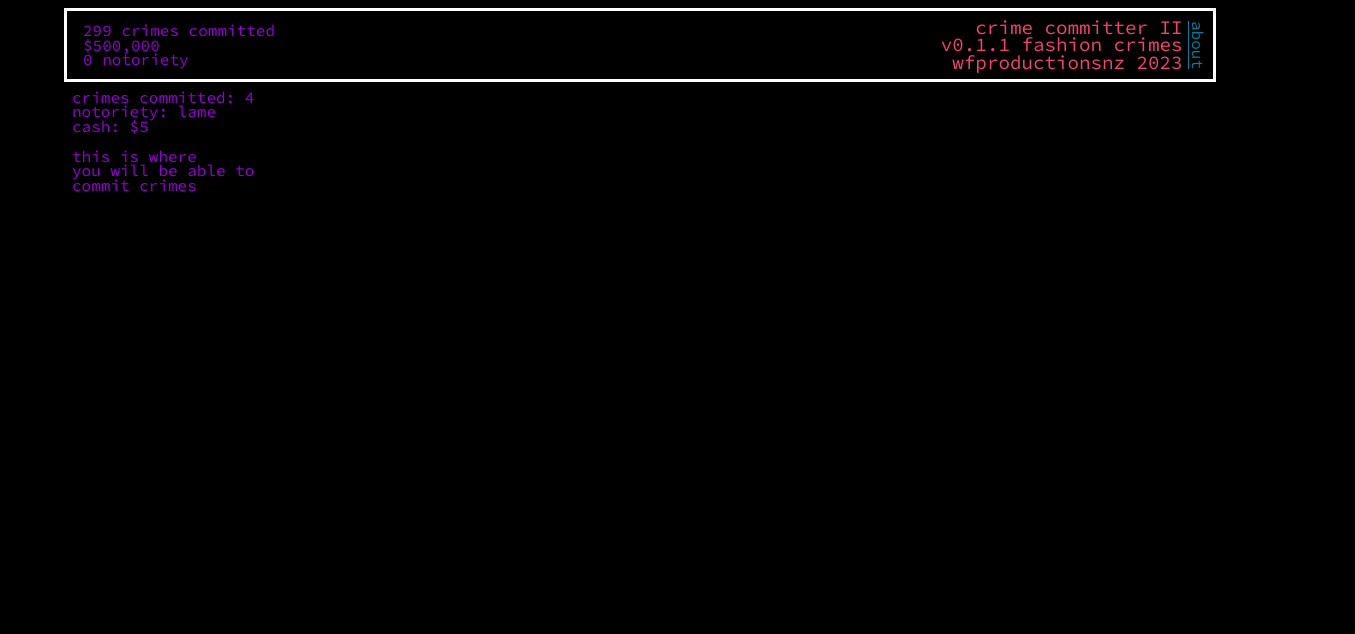
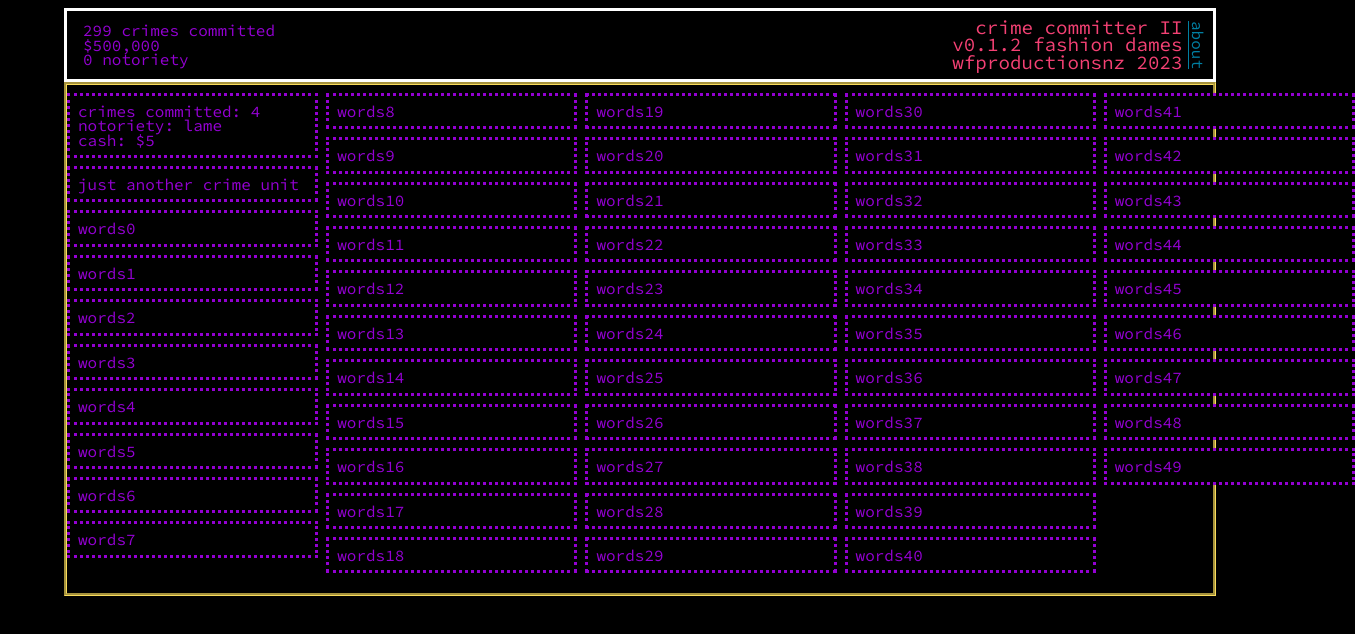
Before and after one commit to rodtronics/crimecommitter2, a plain HTML site: page index.html in a window 1280 px wide. Shown: the whole page, 1355 px wide, since content can reach past the window. Drawn offline with Linux system fonts and the light colour scheme; a web font is replaced by a local one.

Commit message:
fonts and wraps
have a fake div builder to test wrapping and it works

tidied up fonts a bit and gave me a bit of choice

```diff
--- a/index.html
+++ b/index.html
@@ -11,11 +11,13 @@
 
     <link rel="icon" type="image/x-icon" href="images/faviconc64.png">
 
+    <!-- import a lot of fonts lol -->
     <link rel="preconnect" href="https://fonts.googleapis.com">
     <link rel="preconnect" href="https://fonts.gstatic.com" crossorigin>
-    <link href="https://fonts.googleapis.com/css2?family=Bebas+Neue&family=Courier+Prime:ital@0;1&family=IBM+Plex+Mono:ital@0;1&family=Major+Mono+Display&family=Source+Code+Pro&family=VT323&display=swap" rel="stylesheet">
+    <link href="https://fonts.googleapis.com/css2?family=Bungee+Shade&family=Courier+Prime:ital@0;1&family=DynaPuff:wght@500&family=Press+Start+2P&family=Redacted+Script&family=Share+Tech+Mono&family=Source+Code+Pro&display=swap" rel="stylesheet">
 
 
+    <!-- import some scripts lmao -->
     <script src="scripts/js.cookie.js"></script>
     <script src="scripts/dayjs.js"></script>
     <script src="scripts/relativeTime.js"></script>
@@ -36,7 +38,9 @@
 </head>
 
 <body>
+
     <div class="all_encompassing_wrapper">
+
         <div class="header_block">
             <div class="stats_summary" id="headerGlobalFundamentals">
                 you've done nothing
@@ -53,15 +57,18 @@
                 </div>
             </div>
         </div>
-        <div class="body_block">
-            <div class="stats">
+        <div class="body_block" id="crimeBlockID">
+            <div class=" unit_of_crime ">
                 crimes committed: 4<br>notoriety: lame<br>cash: $5
             </div>
-            this is where<br>you will be able to<br>commit crimes
+            <div class="unit_of_crime ">
+                just another crime unit
+            </div>
+
         </div>
     </div>
 </body>
 
-<script src="main.js"></script>
+<script src="main.js "></script>
 
 </html>
--- a/main.js
+++ b/main.js
@@ -4,8 +4,8 @@
 // ***
 // GLOBALS
 // ***
-var versionNumber = "v0.1.1";
-var versionCode = "fashion crimes";
+var versionNumber = "v0.1.2";
+var versionCode = "fashion dames";
 
 
 // ***
@@ -40,6 +40,32 @@ function updateHeaderGlobalFundamentals() {
     document.getElementById("headerGlobalFundamentals").innerHTML = newHeaderGlobalFundamentalsHTML;
 }
 
+// experiement to add a bunch of crime blocks
+
+function addBunchOfCrimeBlocks(number_of_blocks_to_make) {
+
+    for (let divnum = 0; divnum < number_of_blocks_to_make; divnum++) {
+        // make new div of element div
+        var newdiv = document.createElement("div");
+        //define its class
+        newdiv.className = "unit_of_crime";
+        //wont bother giving it a name for this
+        //but will put something in it
+        newdiv.innerHTML = "words" + divnum;
+
+        // append into the crimes box
+        document.getElementById("crimeBlockID").appendChild(newdiv);
+
+    }
+}
+
+
+
+
+/// ***
+/// MODAL
+///***
+
 
 
 
@@ -71,6 +97,8 @@ document.getElementById("titleID").innerHTML = "crime committer II<br>" + versio
 updateHeaderGlobalFundamentals();
 
 
+addBunchOfCrimeBlocks(50);
+
 
 
 
--- a/stylesheet.css
+++ b/stylesheet.css
@@ -24,9 +24,17 @@
 }
 
 * {
-    font-family: "Source Code Pro", monospace;
-    /* font-family: "Courier Prime", monospace; */
-    /* font-family: "IBM Plex Mono", monospace; */
+    /* a lot of fonts here
+    Source Code Pro is preferred for the aesthetic
+    but others might come in handy for this and that
+    */
+    /* font-family: 'Bungee Shade', cursive; */
+    /* font-family: 'Courier Prime', monospace; */
+    /* font-family: 'DynaPuff', cursive; */
+    /* font-family: 'Press Start 2P', cursive; */
+    /* font-family: 'Redacted Script', cursive; */
+    /* font-family: 'Share Tech Mono', monospace; */
+    font-family: 'Source Code Pro', monospace;
     text-align: left;
     background: var(--background-color);
     font-weight: 400;
@@ -130,9 +138,23 @@ a {
     flex-direction: column;
     color: var(--color-A);
     justify-content: flex-start;
+    padding-top: 8px;
+    gap: 8px;
+    border-style: groove;
+    border-color: var(--color-C);
+    flex-wrap: wrap;
+    /* height: 600px; */
+    min-height: 500px;
+    max-height: 500px;
+}
+
+.unit_of_crime {
+    display: flex;
+    border-style: dotted;
     padding: 8px;
-    gap: 16px;
-    /* border-style: solid;
-    border-color: var(--color-C); */
+    width: 20%;
     flex-wrap: wrap;
 }
+
+
+/*this is the modal*/
```
